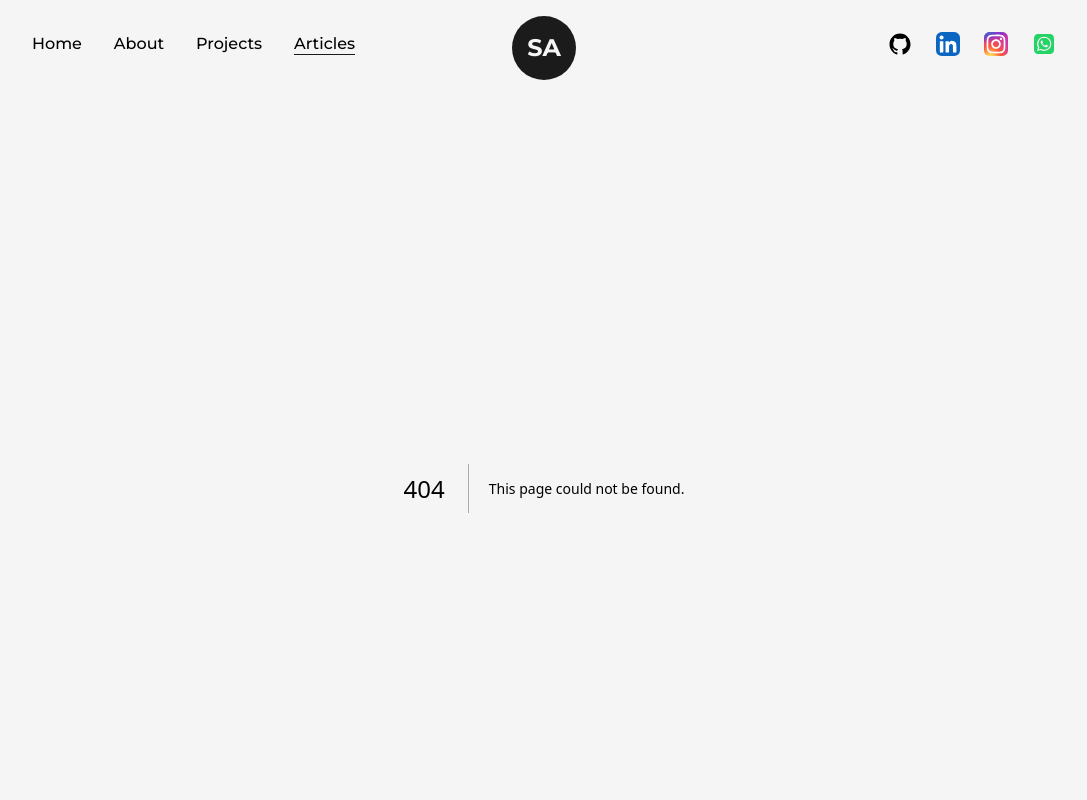
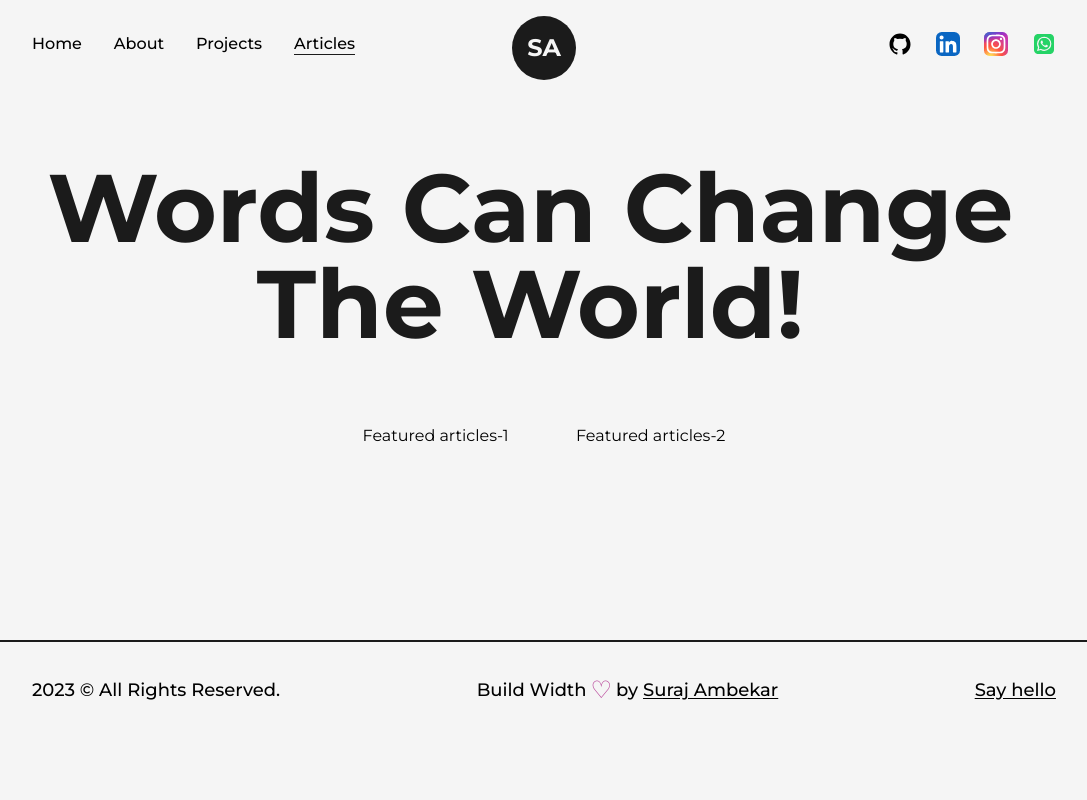
Before and after one commit to Suraj-Ambekar/portfolio-website, a Next.js app: page /articles in a window 1280 px wide. Before the commit this address had no page. Shown: the top 800 px of the page, without its empty margins (96-1183 px from the left). Built offline with nearby package versions, Linux system fonts and the light colour scheme.

Commit message:
started working on article page and created basic structure

```diff
--- /dev/null
+++ b/src/pages/articles.js
@@ -0,0 +1,26 @@
+import AnimatedText from '@/components/AnimatedText'
+import Layout from '@/components/Layout'
+import Head from 'next/head'
+import React from 'react'
+
+const articles = () => {
+  return (
+    <>
+        <Head>
+            <title>Suraj Ambekar | Article Page</title>
+            <meta name="description" content="Article page" />
+        </Head>
+        <main>
+            <Layout className='pt-16 mb-16 flex flex-col items-center justify-center overflow-hidden'>
+                <AnimatedText text="Words Can Change The World!" className='mb-16' />
+                <ul className='grid grid-cols-2 gap-16'>
+                    <li>Featured articles-1</li>
+                    <li>Featured articles-2</li>
+                </ul>
+            </Layout>
+        </main>
+    </>
+  )
+}
+
+export default articles
```
